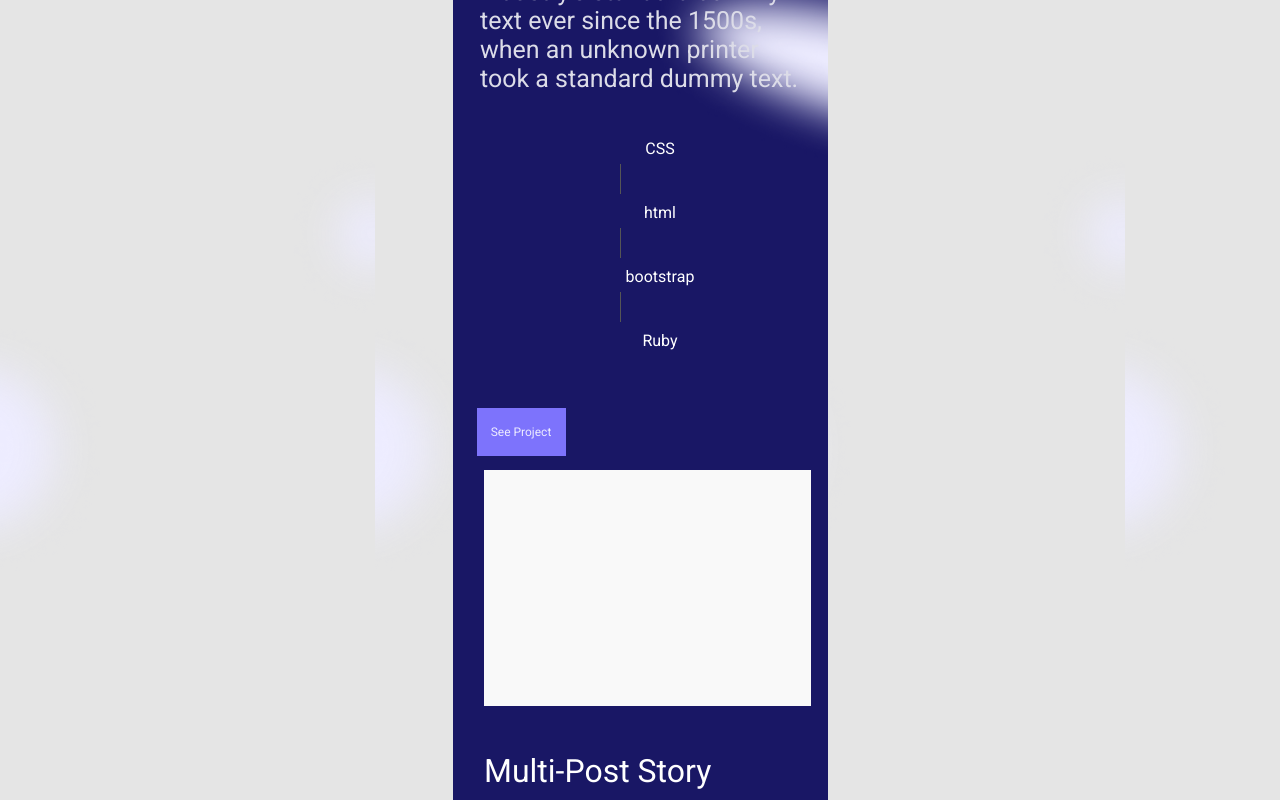
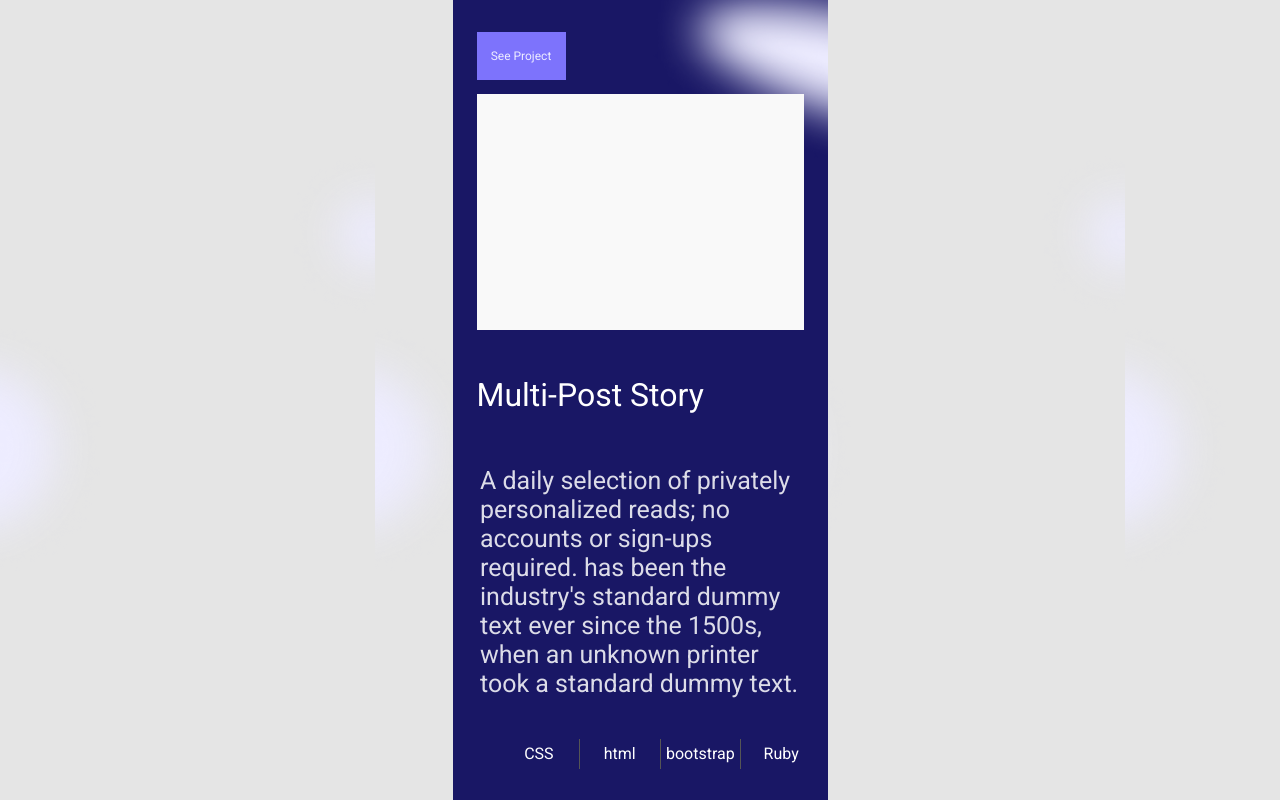
Before and after one commit to sushen/Soma-portfolio, a website: page Index.html in a window 1280 px wide. Shown: the part 3660-4460 px from the top of the page. Drawn offline with Linux system fonts and the light colour scheme.

Commit message:
Update : Index.html , stylesheet.css " fixed the <ul class="flex-item navlang-flex-float">"

```diff
--- a/Index.html
+++ b/Index.html
@@ -113,7 +113,7 @@
                           has been the industry's standard dummy text ever since the 1500s,
                           when an unknown printer took a standard dummy text.
                       </p>
-                      <ul class="flex-item navlang-flex-floatt">
+                      <ul class="flex-item navlang-flex-float">
                           <li><a href="#" class="subflex-item artag">CSS</a></li>
                           <li><img src="image/css-divider.png" alt="divider image" class="subflex-item"></li>
                           <li><a href="#" class="subflex-item artag">html</a></li>
@@ -141,7 +141,7 @@
                           has been the industry's standard dummy text ever since the 1500s,
                           when an unknown printer took a standard dummy text.
                       </p>
-                      <ul class="flex-item ">
+                      <ul class="flex-item navlang-flex-float">
                           <li><a href="#" class="subflex-item artag">CSS</a></li>
                           <li><img src="image/css-divider.png" alt="divider image" class="subflex-item"></li>
                           <li><a href="#" class="subflex-item artag">html</a></li>
@@ -169,7 +169,7 @@
                           has been the industry's standard dummy text ever since the 1500s,
                           when an unknown printer took a standard dummy text.
                       </p>
-                      <ul class="flex-item ">
+                      <ul class="flex-item navlang-flex-float">
                           <li><a href="#" class="subflex-item artag">CSS</a></li>
                           <li><img src="image/css-divider.png" alt="divider image" class="subflex-item"></li>
                           <li><a href="#" class="subflex-item artag">html</a></li>
@@ -197,7 +197,7 @@
                           has been the industry's standard dummy text ever since the 1500s,
                           when an unknown printer took a standard dummy text.
                       </p>
-                      <ul class="flex-item navlang-flex">
+                      <ul class="flex-item navlang-flex-float">
                           <li><a href="#" class="subflex-item artag">CSS</a></li>
                           <li><img src="image/css-divider.png" alt="divider image" class="subflex-item"></li>
                           <li><a href="#" class="subflex-item artag">html</a></li>
--- a/stylesheet.css
+++ b/stylesheet.css
@@ -278,11 +278,11 @@ hr {
   width: 350px;
 }
 
-.navlang-flex-floatt {
+.navlang-flex-float {
   position: relative;
 }
 
-.navlang-flex-floatt li {
+.navlang-flex-float li {
   float: left;
 }
 
```
